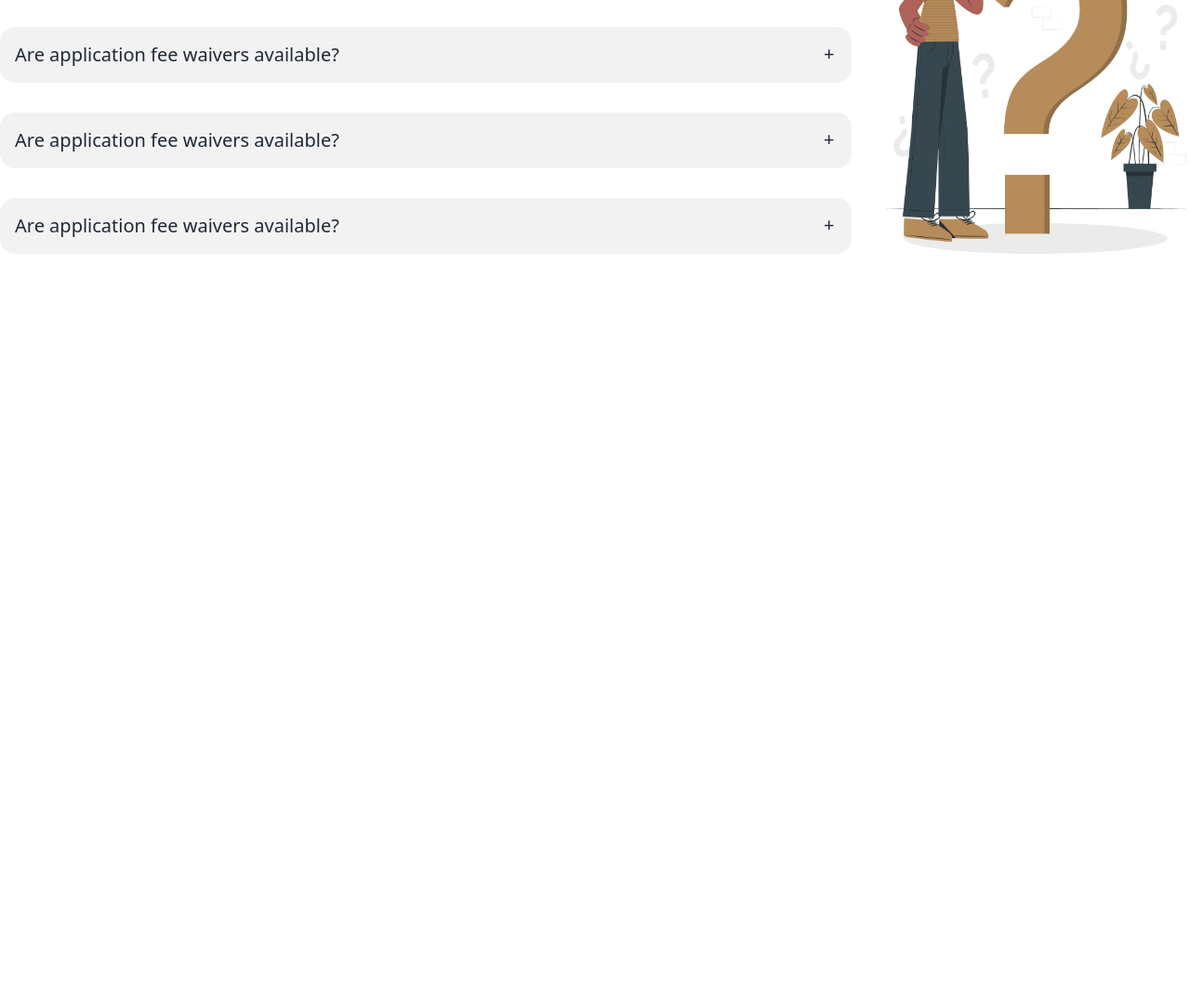
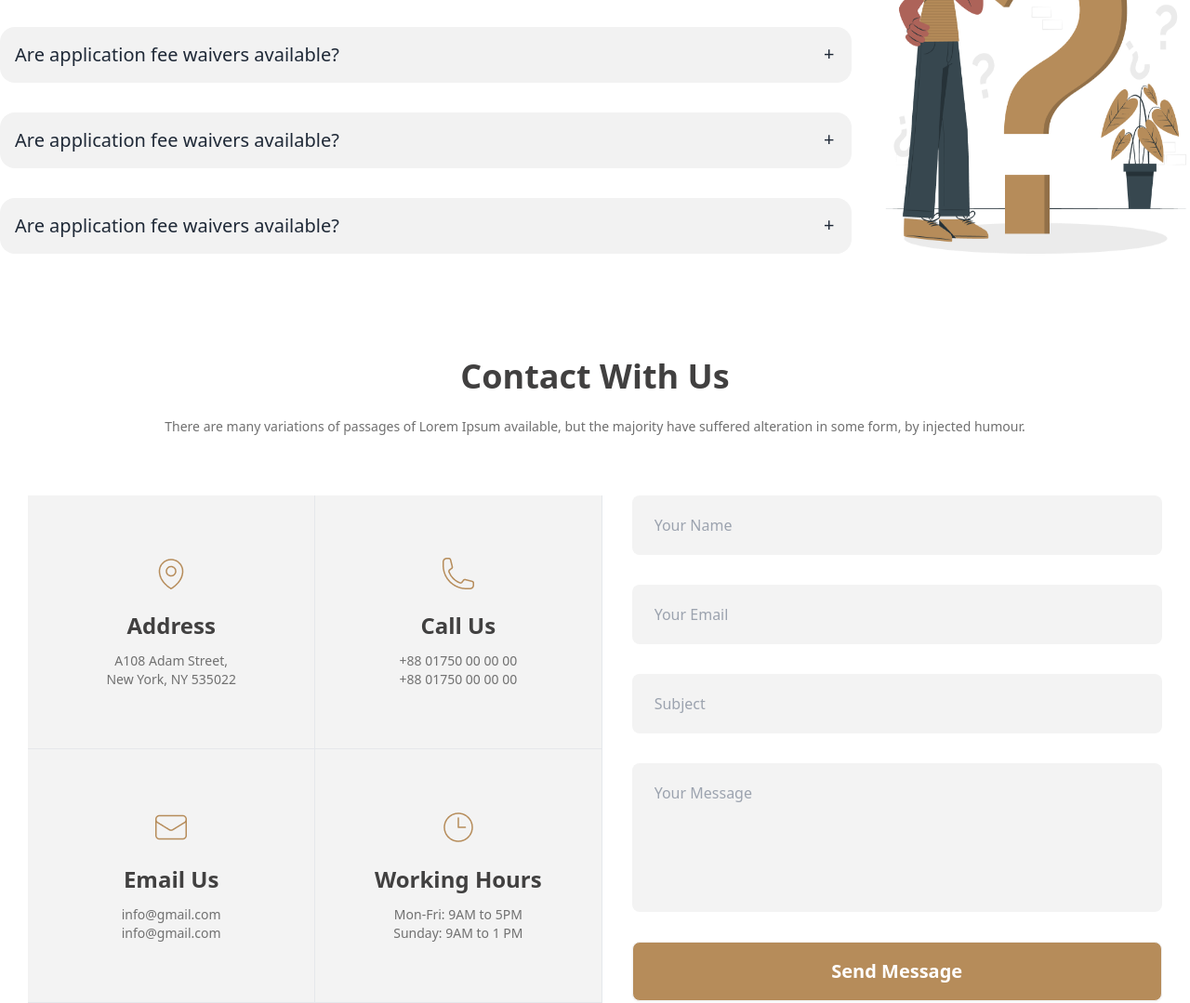
Before and after one commit to AbdullahAlTowsif/Legal-Solution, a plain HTML site: page index.html in a window 1280 px wide. Shown: the part 3432-4511 px from the top of the page at 93% size. Before the commit the page ends 3705 px from the top, so only its background shows below. Drawn offline with nearby package versions, Linux system fonts and the light colour scheme.

Commit message:
contact with us designed

```diff
--- a/index.html
+++ b/index.html
@@ -286,6 +286,72 @@
                 </div>
             </div>
         </section>
+
+        <section class="mt-28">
+            <div class="text-center mb-16">
+                <h3 class="text-4xl font-extrabold text-dark-two mb-6">Contact With Us</h3>
+                <p class="text-sm font-normal text-dark-three">There are many variations of passages of Lorem Ipsum available, but the majority have suffered alteration in some form, by injected humour.</p>
+            </div>
+
+            <div class="flex justify-center space-x-8">
+                <div class="grid grid-cols-2">
+                    <div class="bg-[#F3F3F3] border-r border-b flex flex-col justify-center items-center space-y-5 py-16 px-16">
+                        <div>
+                            <img src="images/location.png" alt="">
+                        </div>
+                        <div class="text-center space-y-3">
+                            <h3 class="text-2xl font-extrabold text-dark-two">Address</h3>
+                            <p class="text-sm font-normal text-dark-three">A108 Adam Street, <br>New York, NY 535022</p>
+                        </div>
+                    </div>
+                    <div class="bg-[#F3F3F3] border-r border-b flex flex-col justify-center items-center space-y-5 py-16 px-16">
+                        <div>
+                            <img src="images/call.png" alt="">
+                        </div>
+                        <div class="text-center space-y-3">
+                            <h3 class="text-2xl font-extrabold text-dark-two">Call Us</h3>
+                            <p class="text-sm font-normal text-dark-three">+88 01750 00 00 00 <br>+88 01750 00 00 00</p>
+                        </div>
+                    </div>
+                    <div class="bg-[#F3F3F3] border-r border-b flex flex-col justify-center items-center space-y-5 py-16 px-16">
+                        <div>
+                            <img src="images/email.png" alt="">
+                        </div>
+                        <div class="text-center space-y-3">
+                            <h3 class="text-2xl font-extrabold text-dark-two">Email Us</h3>
+                            <p class="text-sm font-normal text-dark-three">info@gmail.com <br>info@gmail.com</p>
+                        </div>
+                    </div>
+                    <div class="bg-[#F3F3F3] border-r border-b flex flex-col justify-center items-center space-y-5 py-16 px-16">
+                        <div>
+                            <img src="images/time.png" alt="">
+                        </div>
+                        <div class="text-center space-y-3">
+                            <h3 class="text-2xl font-extrabold text-dark-two">Working Hours</h3>
+                            <p class="text-sm font-normal text-dark-three">Mon-Fri: 9AM to 5PM<br>Sunday: 9AM to 1 PM</p>
+                        </div>
+                    </div>
+                </div>
+
+                <div class="space-y-8">
+                    <div>
+                        <input placeholder="Your Name" type="text" class="w-[570px] h-16 bg-[#F3F3F3] rounded-lg pl-6">
+                    </div>
+                    <div>
+                        <input placeholder="Your Email" type="text" class="w-[570px] h-16 bg-[#F3F3F3] rounded-lg pl-6">
+                    </div>
+                    <div>
+                        <input placeholder="Subject" type="text" class="w-[570px] h-16 bg-[#F3F3F3] rounded-lg pl-6">
+                    </div>
+                    <div>
+                        <input placeholder="Your Message" type="text" class="w-[570px] h-40 bg-[#F3F3F3] rounded-lg pl-6 pb-24">
+                    </div>
+                    <div>
+                        <button class="btn w-[570px] h-16 bg-primary-color text-xl font-semibold text-white">Send Message</button>
+                    </div>
+                </div>
+            </div>
+        </section>
     </main>
     <footer></footer>
 </body>
```
